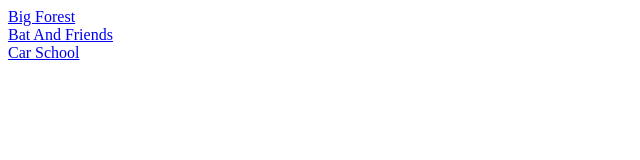
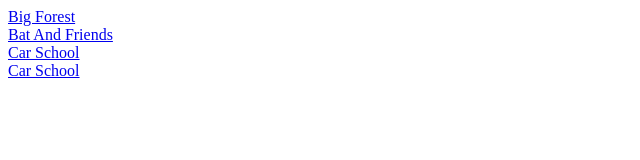
Before and after one commit to jihadichan/jihadichan.github.io, a plain HTML site: page reader/index.html in a window 1280 px wide. Shown: the full height of the page, 0-640 px from the left. Drawn offline with Linux system fonts and the light colour scheme.

Commit message:
quick commit

```diff
--- a/reader/index.html
+++ b/reader/index.html
@@ -9,6 +9,7 @@
 <a href="2/big-forest.html">Big Forest</a><br>
 <a href="2/bat-and-friends.html">Bat And Friends</a><br>
 <a href="2/car-school.html">Car School</a><br>
+<a href="2/dino-buddies.html">Car School</a><br>
 
 </body>
 </html>
```
Also changed, not shown: reader/2/dino-buddies.html (renamed from reader/2/dino-friends.html).
